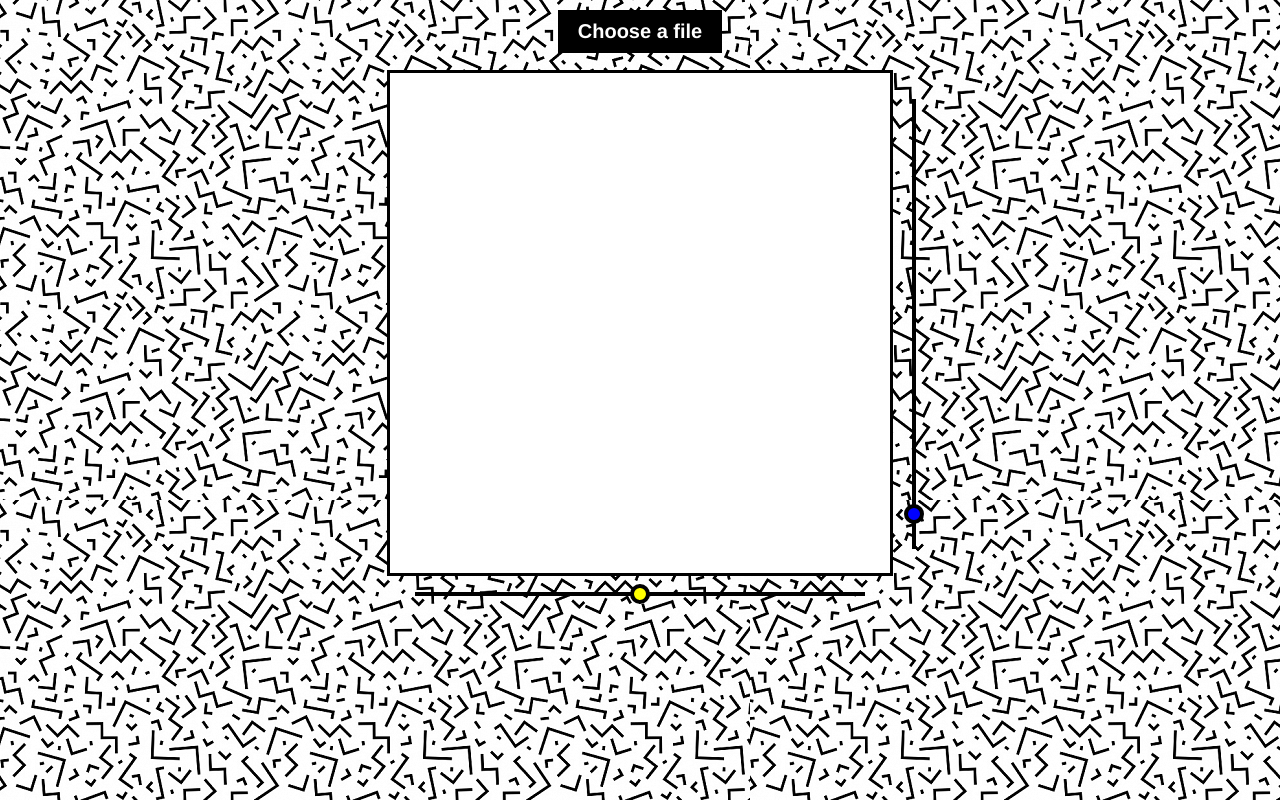
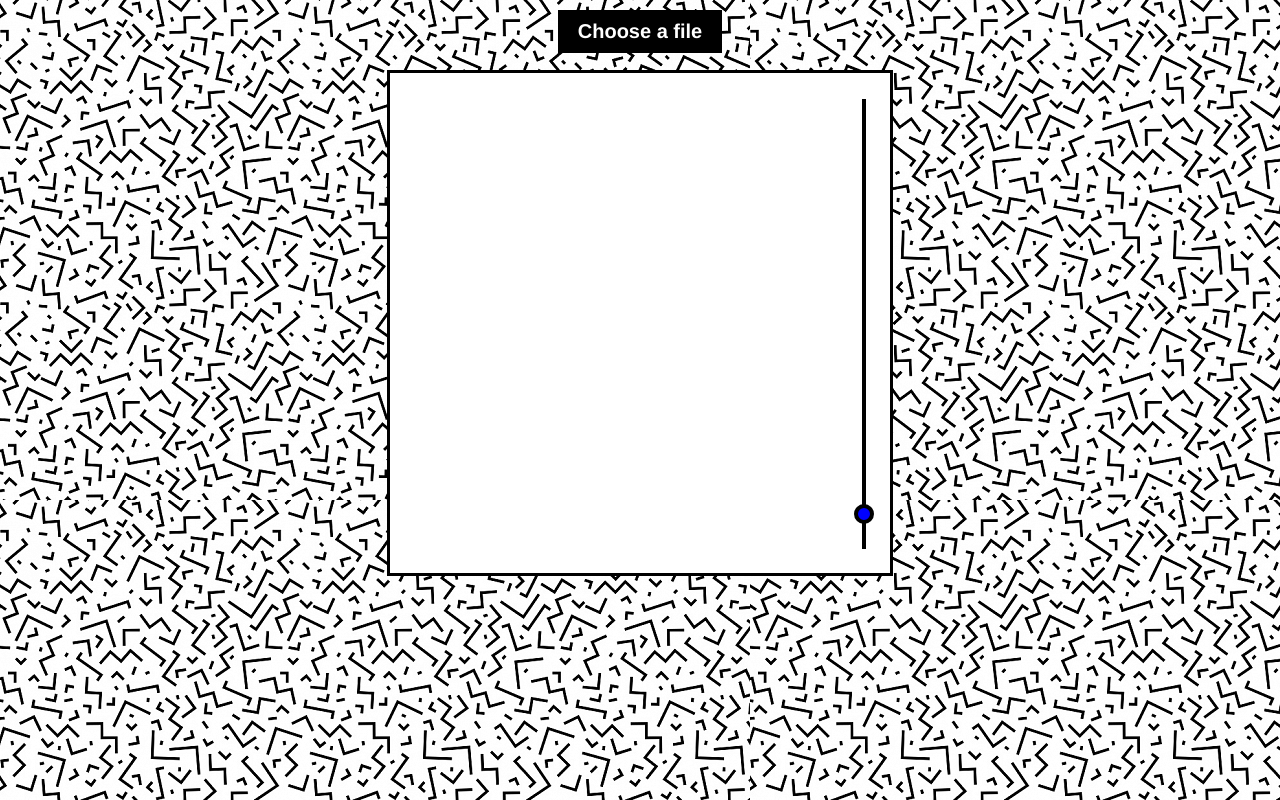
Before and after one commit to ltempier/zoomage, a website: page client/index.html in a window 1280 px wide. Drawn offline with Linux system fonts and the light colour scheme.

Commit message:
wip design

```diff
--- a/client/Zoomage.js
+++ b/client/Zoomage.js
@@ -39,6 +39,7 @@ Zoomage.prototype.init = function () {
     var self = this;
     var maxSize = this.getMaxSize();
 
+    this.$speedSlider.hide();
     this.$speedSlider.on('change', function (e) {
         self.setGifDelay(Math.abs(e.target.value))
     });
@@ -50,6 +51,7 @@ Zoomage.prototype.init = function () {
     var $layerContainer = $('<div class="layer-container"></div>');
     $layerContainer.append(this.$layer);
     $layerContainer.append(this.$zoomSlider);
+
 
     $canvasContainer.append(this.$canvas);
     $canvasContainer.append($layerContainer);
@@ -135,6 +137,7 @@ Zoomage.prototype.renderGif = function () {
             this._onGif('');
         return;
     }
+    this.$speedSlider.show();
 
     var self = this;
     if (this._gif)
@@ -182,7 +185,7 @@ Zoomage.prototype.setSize = function (width, height) {
     var zoomSliderWidth = height - 50;
     this.$zoomSlider.css('width', zoomSliderWidth);
     this.$zoomSlider.css('top', (zoomSliderWidth / 2) + 25);
-    this.$zoomSlider.css('left', (-zoomSliderWidth / 2) + width + 25);
+    this.$zoomSlider.css('left', (-zoomSliderWidth / 2) + width - 25);
 };
 
 Zoomage.prototype.setZoom = function (zoom) {
--- a/client/index.html
+++ b/client/index.html
@@ -23,12 +23,10 @@
 
     <div class="box">
         <div id="zoomage"></div>
-
     </div>
-
-
-    <img src="" alt="" id="gif-result">
-
+    <div class="box">
+        <img src="" alt="" id="gif-result">
+    </div>
 </section>
 
 
--- a/client/zoomage.css
+++ b/client/zoomage.css
@@ -1,6 +1,5 @@
 
 .zoomage-container {
-    margin-bottom: 10px;
 }
 
 .zoomage-container * {
```
